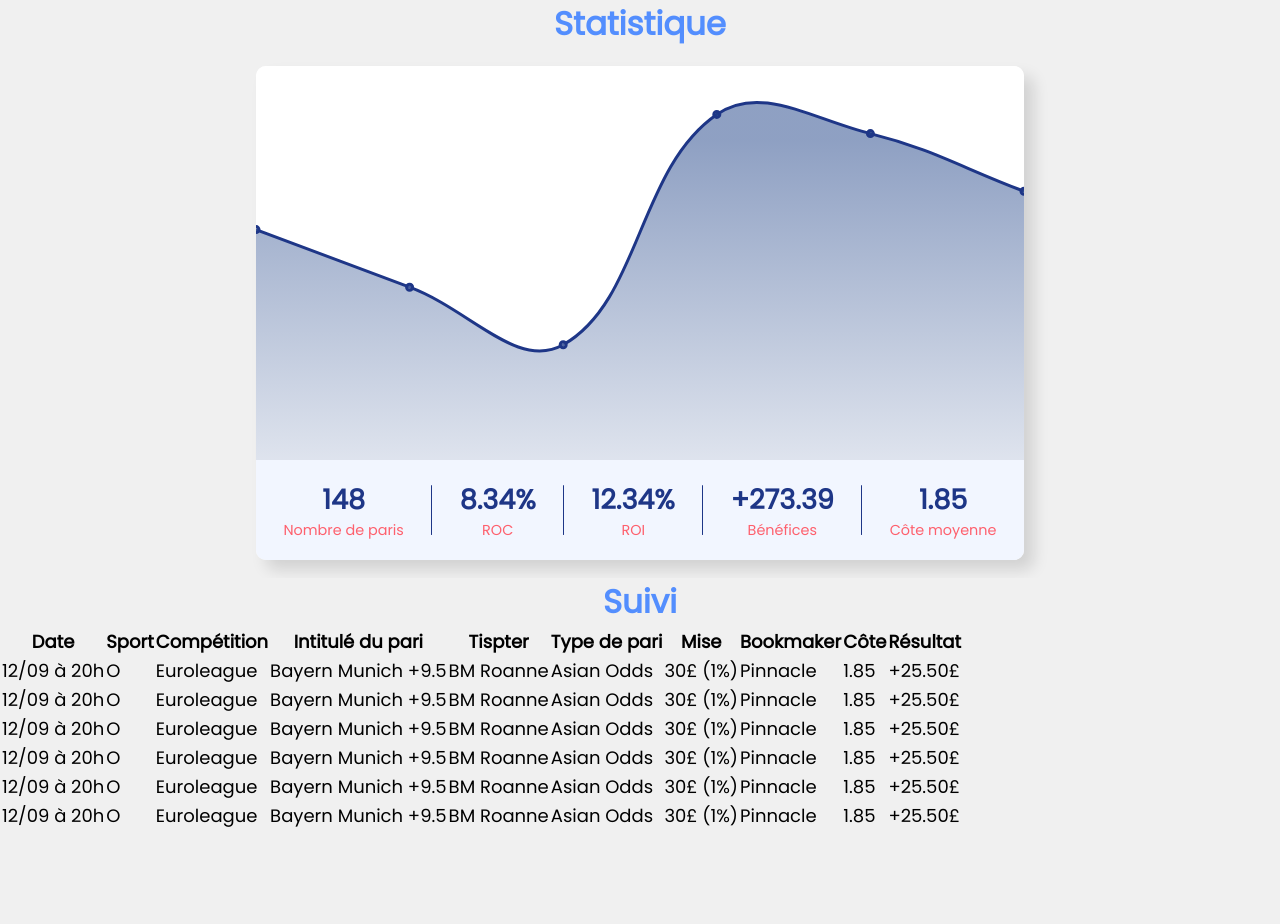
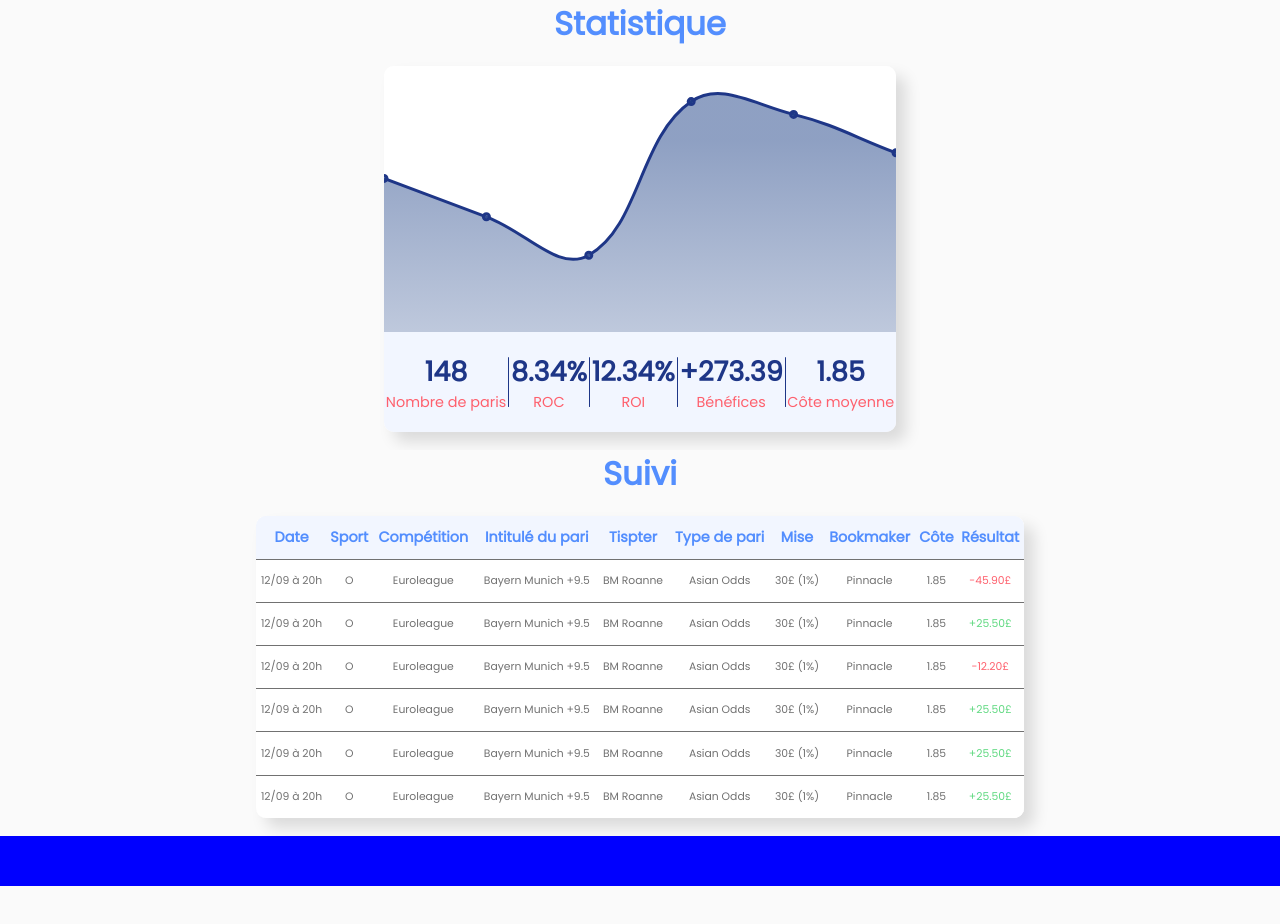
Before and after one commit to Lokinounours/SuiviBK-Jeece, a plain HTML site: page index.html in a window 1280 px wide. Before the commit the page ends 831 px from the top, so only its background shows below. Drawn offline with nearby package versions, Linux system fonts and the light colour scheme.

Commit message:
StyleTable

```diff
--- a/index.html
+++ b/index.html
@@ -106,7 +106,7 @@
                         <td>30£ (1%)</td>
                         <td>Pinnacle</td>
                         <td>1.85</td>
-                        <td>+25.50£</td>
+                        <td class="negValue">-45.90£</td>
                     </tr>
                     <tr>
                         <td>12/09 à 20h</td>
@@ -118,7 +118,7 @@
                         <td>30£ (1%)</td>
                         <td>Pinnacle</td>
                         <td>1.85</td>
-                        <td>+25.50£</td>
+                        <td class="posValue">+25.50£</td>
                     </tr>
                     <tr>
                         <td>12/09 à 20h</td>
@@ -130,7 +130,7 @@
                         <td>30£ (1%)</td>
                         <td>Pinnacle</td>
                         <td>1.85</td>
-                        <td>+25.50£</td>
+                        <td class="negValue">-12.20£</td>
                     </tr>
                     <tr>
                         <td>12/09 à 20h</td>
@@ -142,7 +142,7 @@
                         <td>30£ (1%)</td>
                         <td>Pinnacle</td>
                         <td>1.85</td>
-                        <td>+25.50£</td>
+                        <td class="posValue">+25.50£</td>
                     </tr>
                     <tr>
                         <td>12/09 à 20h</td>
@@ -154,7 +154,7 @@
                         <td>30£ (1%)</td>
                         <td>Pinnacle</td>
                         <td>1.85</td>
-                        <td>+25.50£</td>
+                        <td class="posValue">+25.50£</td>
                     </tr>
                     <tr>
                         <td>12/09 à 20h</td>
@@ -166,7 +166,7 @@
                         <td>30£ (1%)</td>
                         <td>Pinnacle</td>
                         <td>1.85</td>
-                        <td>+25.50£</td>
+                        <td class="posValue">+25.50£</td>
                     </tr>
                 </tbody>
             </table>
@@ -175,6 +175,9 @@
     </section>
 
 
+    <div class="espaceTMP"></div>
+
+
     <script src="main.js"></script>
 </body>
 
--- a/style.css
+++ b/style.css
@@ -1,40 +1,50 @@
+:root {
+    --lightBlue: #F2F6FF;
+    --lightGrey: #fafafa;
+    --grey: #717171;
+    --white: #ffffff;
+    --deepBlue: #1e3687;
+    --mainBlue: #538efe;
+    --green: #60D981;
+    --red: #fe606d;
+}
 * {
     margin: 0;
     padding: 0;
     box-sizing: border-box;
-    background: #f0f0f0;
+    background: var(--lightGrey);
     font-size: 18px;
-    font-family: 'Poppins';
+    font-family: 'Poppins', Arial, Helvetica, sans-serif;
 }
 
 canvas#chart {
-    background-color: #ffffff;
+    background-color: var(--white);
 }
 
 .containerGraph {
-    width: 60%;
+    width: 40%;
     margin: 1em auto;
     border-radius: 10px;
-    background-color: #ffffff;
+    background-color: var(--white);
     box-shadow: 10px 10px 15px #00000020;
 }
 
 h1 {
-    color: #538efe;
+    color: var(--mainBlue);
     text-align: center;
     font-size: 1.8em;
 }
 
 .topGraph {
     height: 10px;
-    background-color: #ffffff;
+    background-color: var(--white);
     border-radius: 10px 10px 0 0;
 }
 
 
 .bottomGraph {
     height: 100px;
-    background-color: #F2F6FF;
+    background-color: var(--lightBlue);
     margin: 0 auto;
     border-radius: 0 0 10px 10px;
 
@@ -48,24 +58,89 @@ h1 {
 }
 
 .elemBottom h3 {
-    background-color: #F2F6FF;
+    background-color: var(--lightBlue);
     font-weight: bolder;
     font-size: 1.5em;
-    color: #1e3687;
+    color: var(--deepBlue);
 }
 
 .elemBottom p {
-    background-color: #F2F6FF;
+    background-color: var(--lightBlue);
     font-size: 0.8em;
-    color: #fe606d;
+    color: var(--red);
 }
 
 .verticalLine {
     height: 50px;
     width: 1px;
-    background: #1e3687;
+    background: var(--deepBlue);
     border-radius: 3px;
 }
+
+.containerSuivi table {
+    width: 60%;
+    border-collapse:collapse;
+    margin: 1em auto;
+    border-radius: 10px;
+    overflow: hidden;
+    box-shadow: 10px 10px 15px #00000020;
+}
+
+.containerTable {
+    text-align: center;
+}
+
+.containerTable th{
+    background-color: var(--lightBlue);
+}
+
+.containerTable td {
+    background-color: var(--white);
+}
+
+th, td {
+    border-bottom: 1px solid var(--grey);
+}
+
+tbody tr:last-child td{
+    border-bottom: none;
+}
+
+th {
+    color: var(--mainBlue);
+    height: 3em;
+    font-size: 0.8em;
+}
+
+td {
+    color: var(--grey);
+    height: 4em;
+    font-size: 0.6em;
+    font-weight: lighter;
+}
+
+.posValue {
+    color: var(--green);
+}
+
+.negValue {
+    color: var(--red);
+}
+
+.bottomTable {
+    height: 50px;
+    background: blue;
+}
+
+
+
+
+
+
+.espaceTMP {
+    height: 500px;
+}
+
 
 /* Medium devices (tablets, 768px and up) */
 /* @media (min-width: 768px) { ... } */
```
